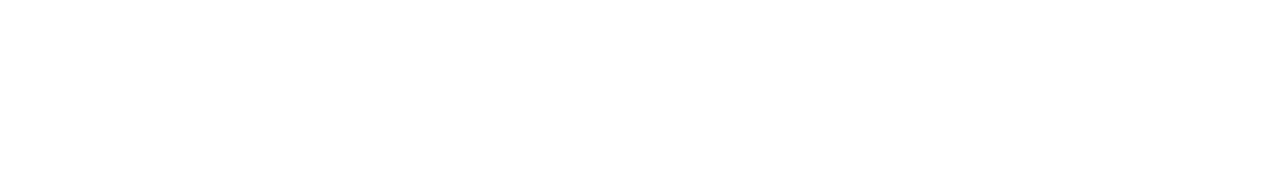
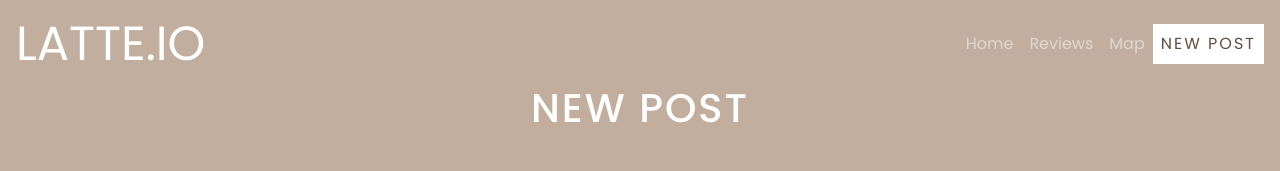
Before and after one commit to trinayau/kewlbeans-1, a plain HTML site: page Client/newpost.html in a window 1280 px wide. Drawn offline with nearby package versions, Linux system fonts and the light colour scheme.

Commit message:
new reactions js file and newposts page updated

```diff
--- a/Client/Assets/CSS/index-style.css
+++ b/Client/Assets/CSS/index-style.css
@@ -284,7 +284,8 @@ footer {
     }
 
     .intro-container {
-        padding: 10px;
+        padding: 20px 0px;
+
     }
 
     .intro h1 {
--- a/Client/Assets/CSS/newpost-style.css
+++ b/Client/Assets/CSS/newpost-style.css
@@ -0,0 +1,15 @@
+#new-post {
+    height:100vh;
+    align-items:center;
+    justify-content: center;
+    background-color: #c2ae9e;
+}
+
+h1 {
+    font-size: 86px;
+    line-height: 120px !important;
+    font-weight: 700;
+    color: #fff;
+    text-transform: uppercase;
+    letter-spacing: 2px;
+}
--- a/Client/newpost.html
+++ b/Client/newpost.html
@@ -0,0 +1,41 @@
+<!DOCTYPE html>
+<html lang="en">
+<head>
+    <meta charset="UTF-8">
+    <meta http-equiv="X-UA-Compatible" content="IE=edge">
+    <meta name="viewport" content="width=device-width, initial-scale=1.0">
+    <link rel="stylesheet" href="Assets/CSS/index-style.css">
+    <link rel="stylesheet" href="Assets/CSS/newpost-style.css">
+    <script src="Assets/Js/script.js"></script>
+    <link rel="stylesheet" href="https://cdn.jsdelivr.net/npm/bootstrap@4.6.1/dist/css/bootstrap.min.css" integrity="sha384-zCbKRCUGaJDkqS1kPbPd7TveP5iyJE0EjAuZQTgFLD2ylzuqKfdKlfG/eSrtxUkn" crossorigin="anonymous">
+    <script src="https://cdn.jsdelivr.net/npm/jquery@3.5.1/dist/jquery.slim.min.js" integrity="sha384-DfXdz2htPH0lsSSs5nCTpuj/zy4C+OGpamoFVy38MVBnE+IbbVYUew+OrCXaRkfj" crossorigin="anonymous"></script>
+    <script src="https://cdn.jsdelivr.net/npm/bootstrap@4.6.1/dist/js/bootstrap.bundle.min.js" integrity="sha384-fQybjgWLrvvRgtW6bFlB7jaZrFsaBXjsOMm/tB9LTS58ONXgqbR9W8oWht/amnpF" crossorigin="anonymous"></script>
+    <title>Latte.io</title>
+</head>
+<body>
+    <nav class="navbar navbar-expand-lg navbar-dark text-white fixed-top">
+        <a class="logo" href="index.html">LATTE.IO</a>
+        <button class="navbar-toggler" type="button" data-toggle="collapse" data-target="#navbarText" aria-controls="navbarText" aria-expanded="false" aria-label="Toggle navigation">
+          <span class="navbar-toggler-icon"></span>
+        </button>
+        <div class="collapse navbar-collapse" id="navbarText">
+          <ul class="navbar-nav ml-auto">
+            <li class="nav-item ">
+              <a class="nav-link" href="#">Home </a>
+            </li>
+            <li class="nav-item">
+              <a class="nav-link " href="#">Reviews<a>
+            </li>
+            <li class="nav-item">
+                <a class="nav-link" href="#">Map</a>
+              </li>
+            <a href="#" class="nav-btn">New Post <span class="sr-only">(current)</span></a>
+          </ul>
+        </div>
+      </nav>
+<!--Start of hero section-->
+    <div id="new-post">
+          <h1 class="text-center pt-5">New Post</h1>
+          <div class="container"></div>
+    </div>
+<!--End of hero section-->
```
Also changed, not shown: Client/index.html (+5 -5 lines), Server/reactions.js (added).
